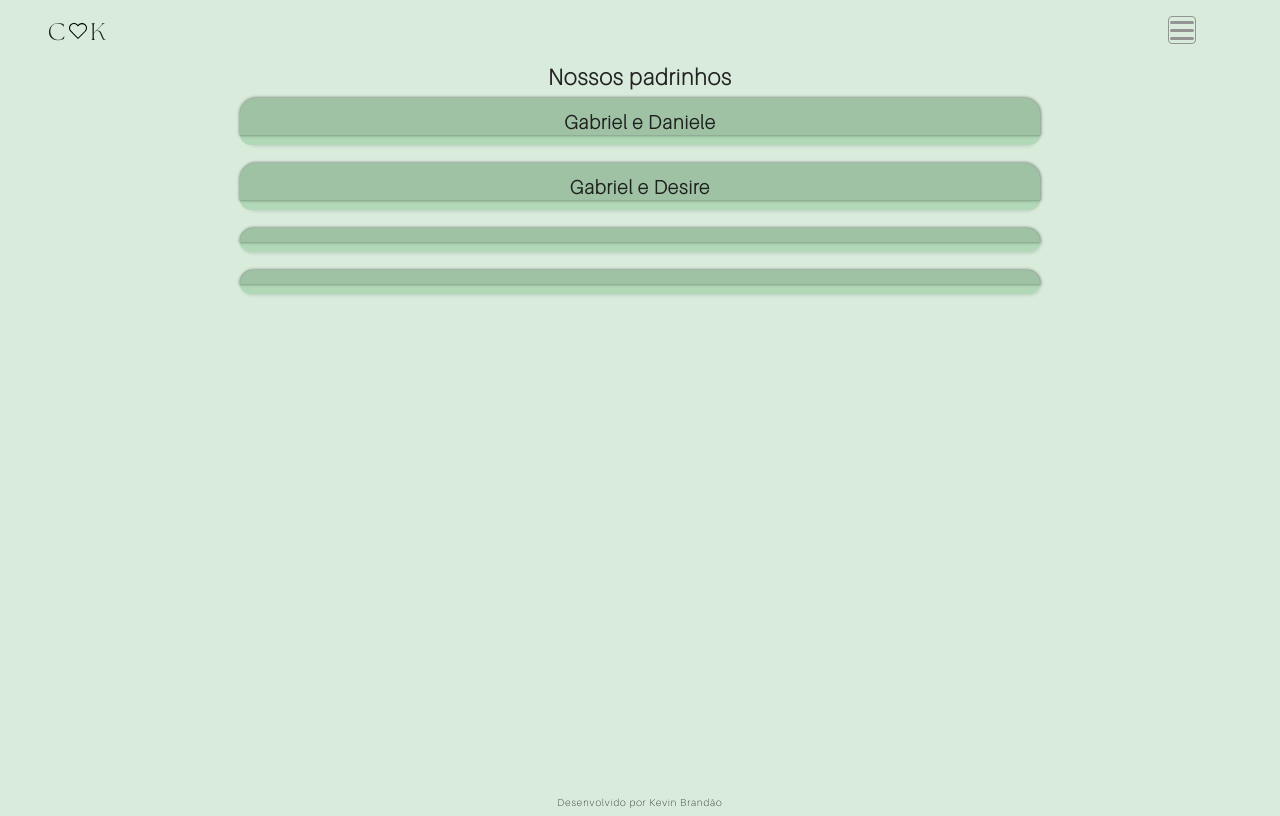
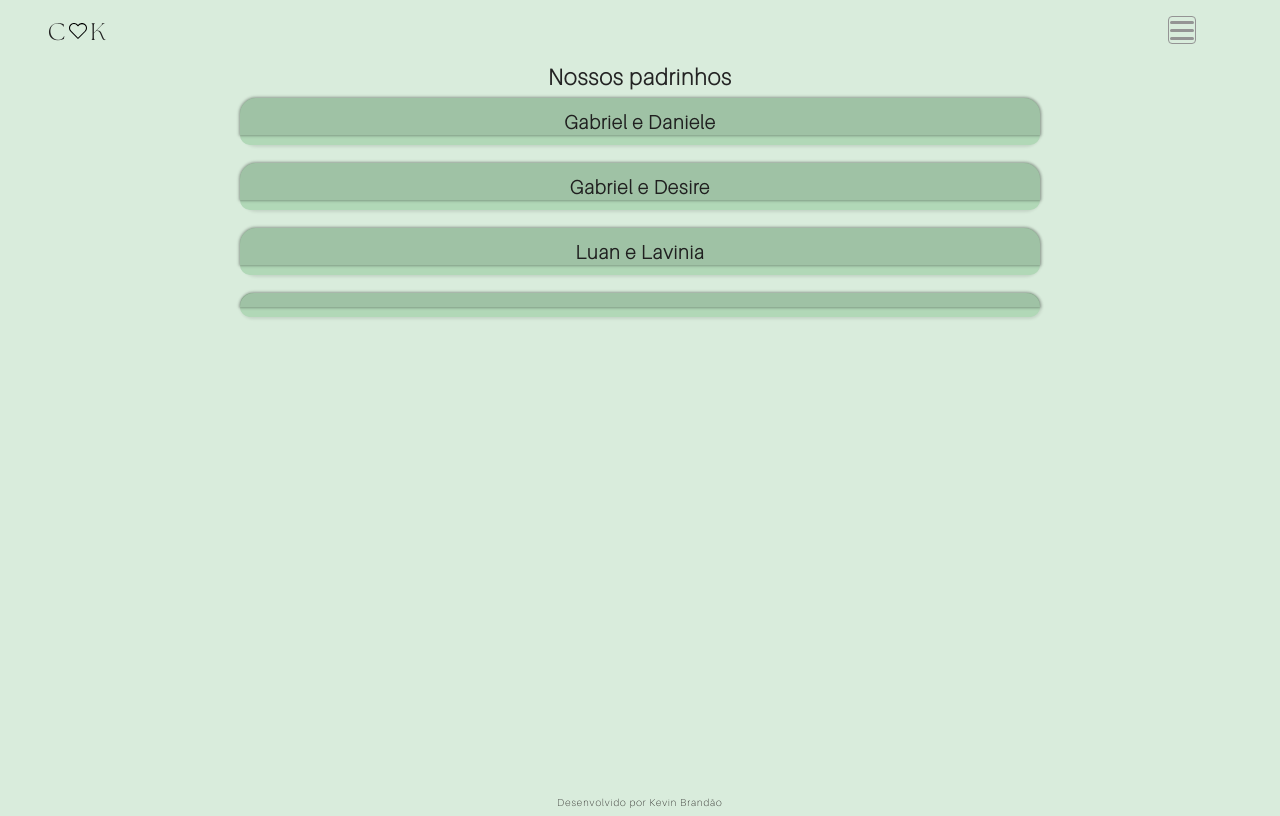
Before and after one commit to KevinBrandao/Kevin, a Next.js app: page /padrinhos in a window 1280 px wide. Built offline with nearby package versions, Linux system fonts and the light colour scheme.

Commit message:
Foto do luan

```diff
--- a/src/views/padrinhos/index.tsx
+++ b/src/views/padrinhos/index.tsx
@@ -15,8 +15,8 @@ const padrinhos: CardProps[] = [
   },
   {
     caption: '',
-    imgSrc: '/padrinhos/GuilhermeTuany.jpg',
-    name: '',
+    imgSrc: '/padrinhos/luanLavinia.jpg',
+    name: 'Luan e Lavinia',
   },
   {
     caption: '',
```
Also changed, not shown: public/padrinhos/luanLavinia.jpeg (added).
